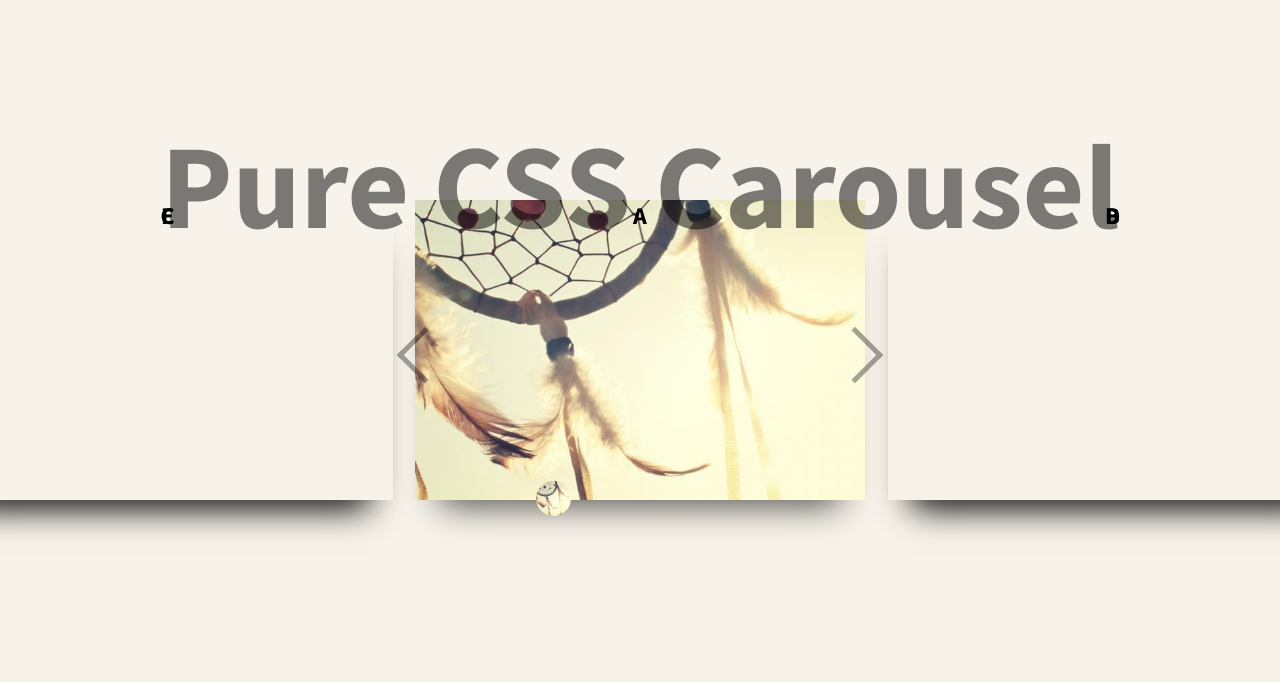
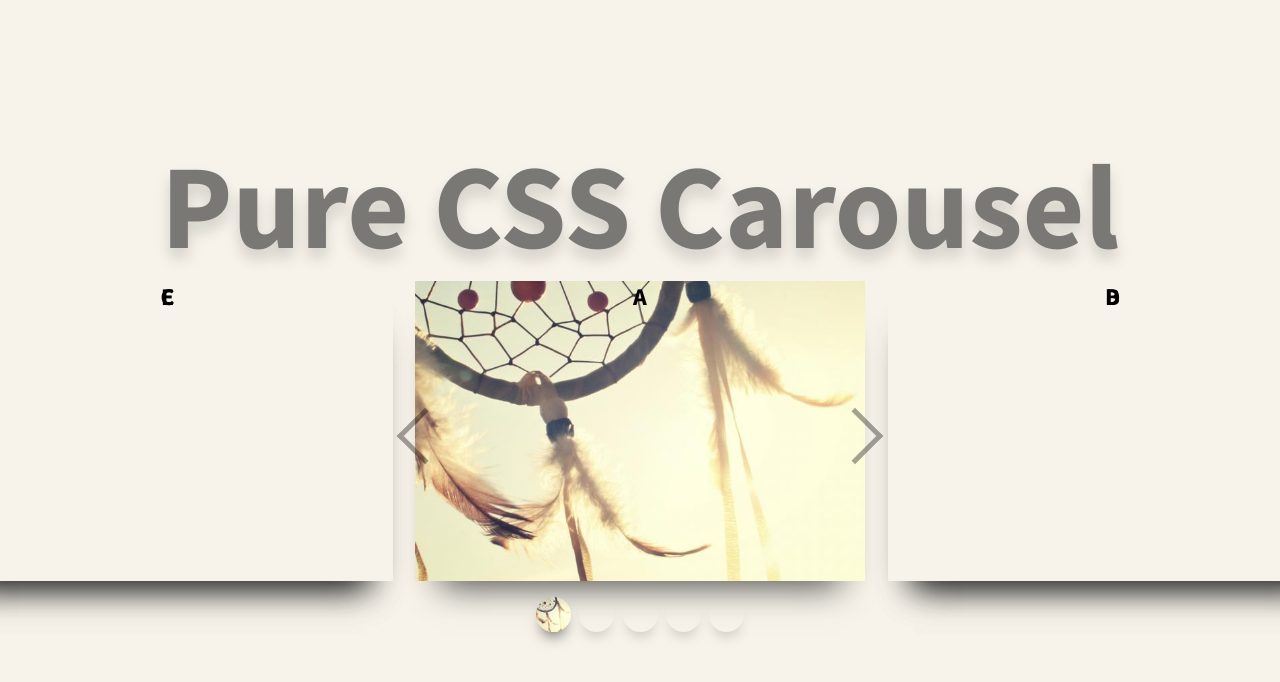
Before and after one commit to halahasz/pure_css_carousel, a plain HTML site: page index.html in a window 1280 px wide. Drawn offline with Linux system fonts and the light colour scheme.

Commit message:
h1 move and shadow added

```diff
--- a/style.scss
+++ b/style.scss
@@ -33,20 +33,21 @@ body {
 }
 .carousel-section {
   position: relative;
-  margin-top: 200px;
+  margin-top: 130px;
   z-index: 1;
 }
 h1 {
   font-size: 120px;
-  white-space: nowrap;
-  padding: 0px 0 80px;
-  margin-top: -90px;
+//   white-space: nowrap;
+//   padding: 0px 0 80px;
+//   margin-top: -90px;
   text-align: center;
   opacity: 0.5;
-  position: absolute;
-  left: 50%;
-  z-index: 1;
-  transform: translateX(-50%);
+  text-shadow: 0 10px 15px rgba(0,0,0,.3);
+//   position: absolute;
+//   left: 50%;
+//   z-index: 1;
+//   transform: translateX(-50%);
 }
 .carousel {
   height: 300px;
@@ -127,9 +128,10 @@ h1 {
 }
 .carousel__indicators {
   position: absolute;
-  bottom: -20px;
+  bottom: -55px;
   width: 100%;
   text-align: center;
+  z-index: 2;
 }
 .carousel__indicator {
   height: 35px;
@@ -140,6 +142,7 @@ h1 {
   cursor: pointer;
   opacity: 0.35;
   margin: 0 2.5px 0 2.5px;
+  box-shadow: 0 10px 15px -7px rgba(0,0,0,.7);
 }
 .carousel__indicator:hover {
   opacity: 0.75;
```
Also changed, not shown: style.css.
